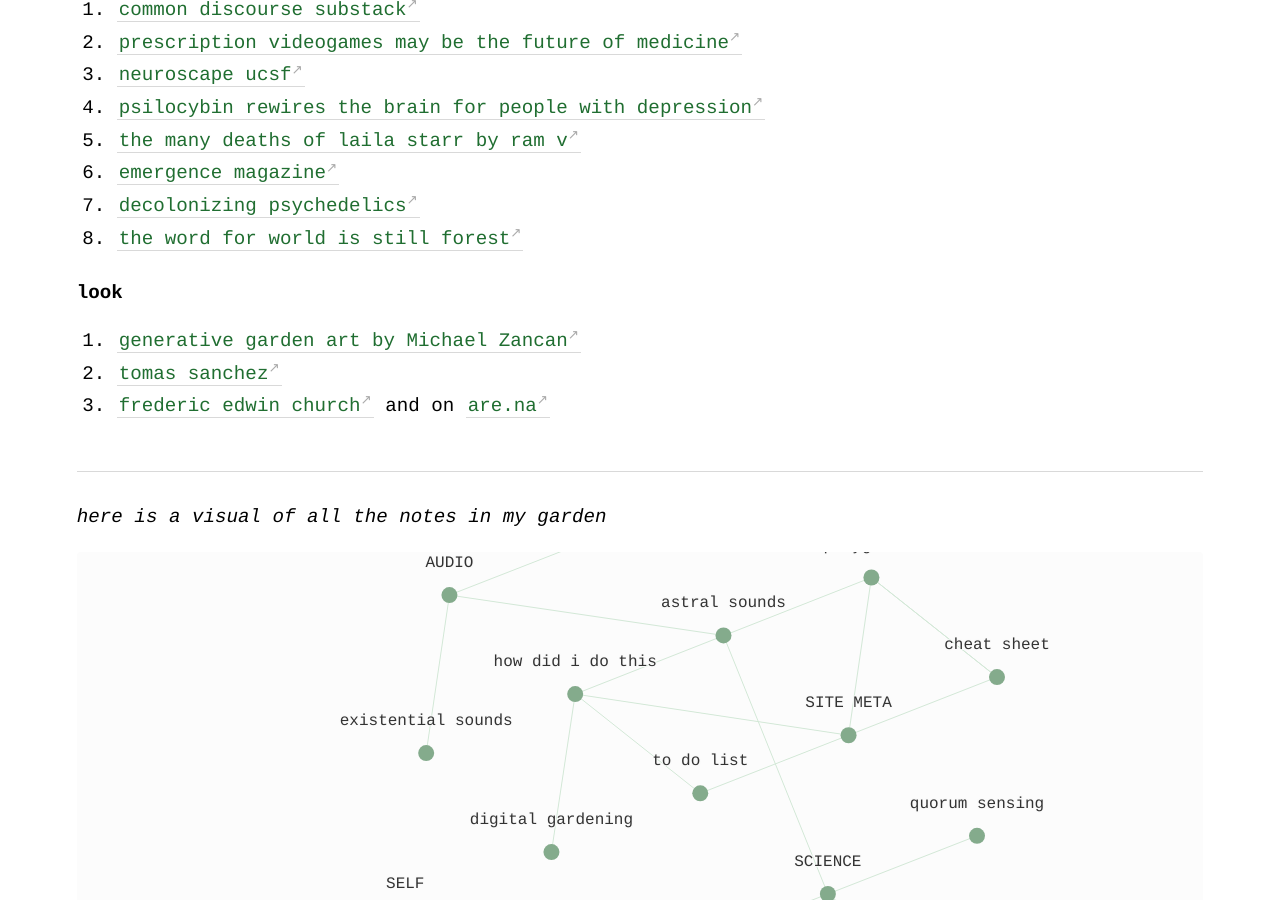
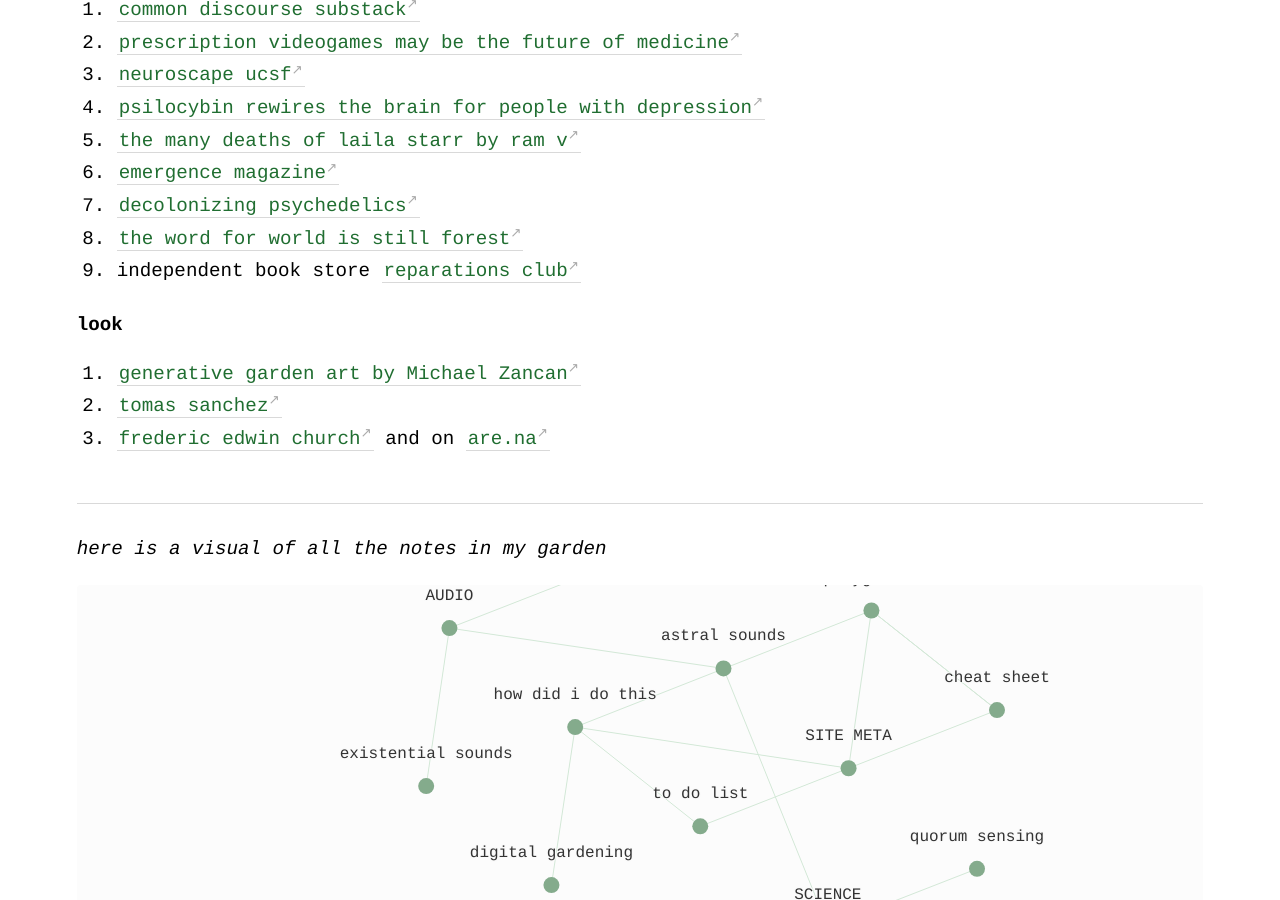
Before and after one commit to geminiworms/talyssagarden.github.io, a Jekyll site: the page built from _notes/big-list.md, in a window 1280 px wide and 900 px high, scrolled down 781 px. Built offline with Jekyll 4.4.1, drawn with Linux system fonts in a browser that asks for light colours.

Commit message:
Update big-list.md

```diff
--- a/_notes/big-list.md
+++ b/_notes/big-list.md
@@ -24,6 +24,7 @@ title: BIG LIST
 6. [emergence magazine](https://emergencemagazine.org/)
 7. [decolonizing psychedelics](https://neo.life/2020/10/inside-the-movement-to-decolonize-psychedelic-pharma/)
 8. [the word for world is still forest](https://www.hkw.de/media/texte/pdf/publikationen_2/publikationen_3/intercalations4_the_word_for_world_is_still_forest.pdf)
+9. independent book store [reparations club](https://rep.club/)
 
 #### look
 1. [generative garden art by Michael Zancan](https://www.instagram.com/zancan.code/)
```
